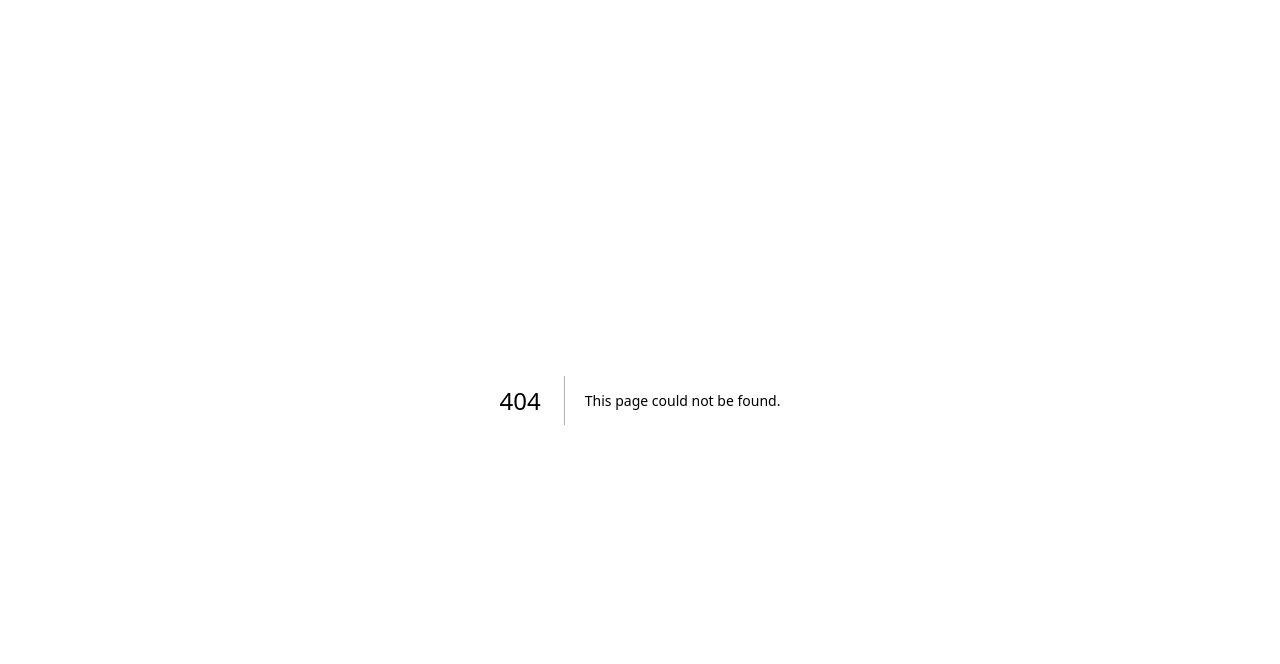
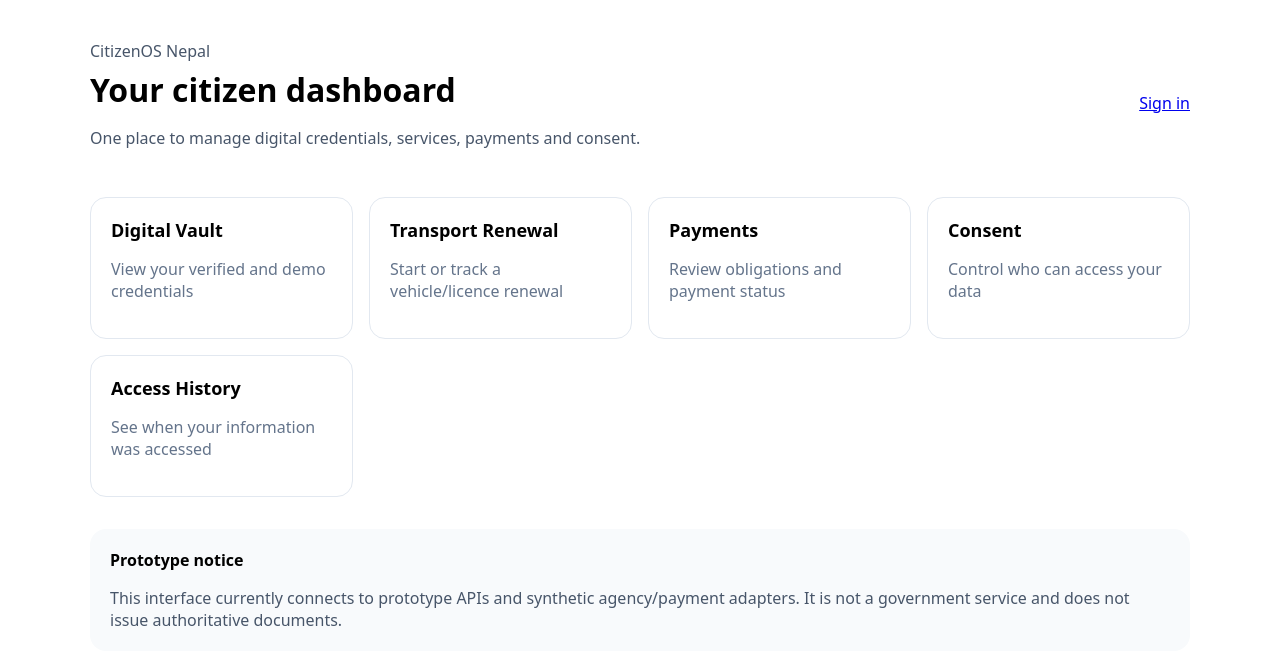
Before and after one commit to Nabinrj/CitizenOS-Nepal-, a Next.js app in the folder apps/citizen-web/: page /dashboard in a window 1280 px wide. Before the commit this address had no page. Shown: the top 664 px of the page. Built offline with nearby package versions, Linux system fonts and the light colour scheme.

Commit message:
feat(web): add citizen dashboard shell

```diff
--- /dev/null
+++ b/apps/citizen-web/app/dashboard/page.tsx
@@ -0,0 +1,40 @@
+import Link from "next/link";
+
+const services = [
+  ["Digital Vault", "View your verified and demo credentials", "/dashboard/vault"],
+  ["Transport Renewal", "Start or track a vehicle/licence renewal", "/dashboard/services/transport"],
+  ["Payments", "Review obligations and payment status", "/dashboard/payments"],
+  ["Consent", "Control who can access your data", "/dashboard/consent"],
+  ["Access History", "See when your information was accessed", "/dashboard/audit"]
+] as const;
+
+export default function DashboardPage() {
+  return (
+    <main style={{ maxWidth: 1100, margin: "0 auto", padding: 32, fontFamily: "system-ui" }}>
+      <header style={{ display: "flex", justifyContent: "space-between", gap: 24, alignItems: "center" }}>
+        <div>
+          <p style={{ margin: 0, color: "#475569" }}>CitizenOS Nepal</p>
+          <h1 style={{ margin: "6px 0" }}>Your citizen dashboard</h1>
+          <p style={{ color: "#475569" }}>One place to manage digital credentials, services, payments and consent.</p>
+        </div>
+        <Link href="/login">Sign in</Link>
+      </header>
+
+      <section style={{ display: "grid", gridTemplateColumns: "repeat(auto-fit,minmax(210px,1fr))", gap: 16, marginTop: 32 }}>
+        {services.map(([title, description, href]) => (
+          <Link key={href} href={href} style={{ textDecoration: "none", color: "inherit", border: "1px solid #e2e8f0", borderRadius: 16, padding: 20 }}>
+            <h2 style={{ marginTop: 0, fontSize: 18 }}>{title}</h2>
+            <p style={{ color: "#64748b" }}>{description}</p>
+          </Link>
+        ))}
+      </section>
+
+      <section style={{ marginTop: 32, padding: 20, borderRadius: 16, background: "#f8fafc" }}>
+        <strong>Prototype notice</strong>
+        <p style={{ marginBottom: 0, color: "#475569" }}>
+          This interface currently connects to prototype APIs and synthetic agency/payment adapters. It is not a government service and does not issue authoritative documents.
+        </p>
+      </section>
+    </main>
+  );
+}
```
